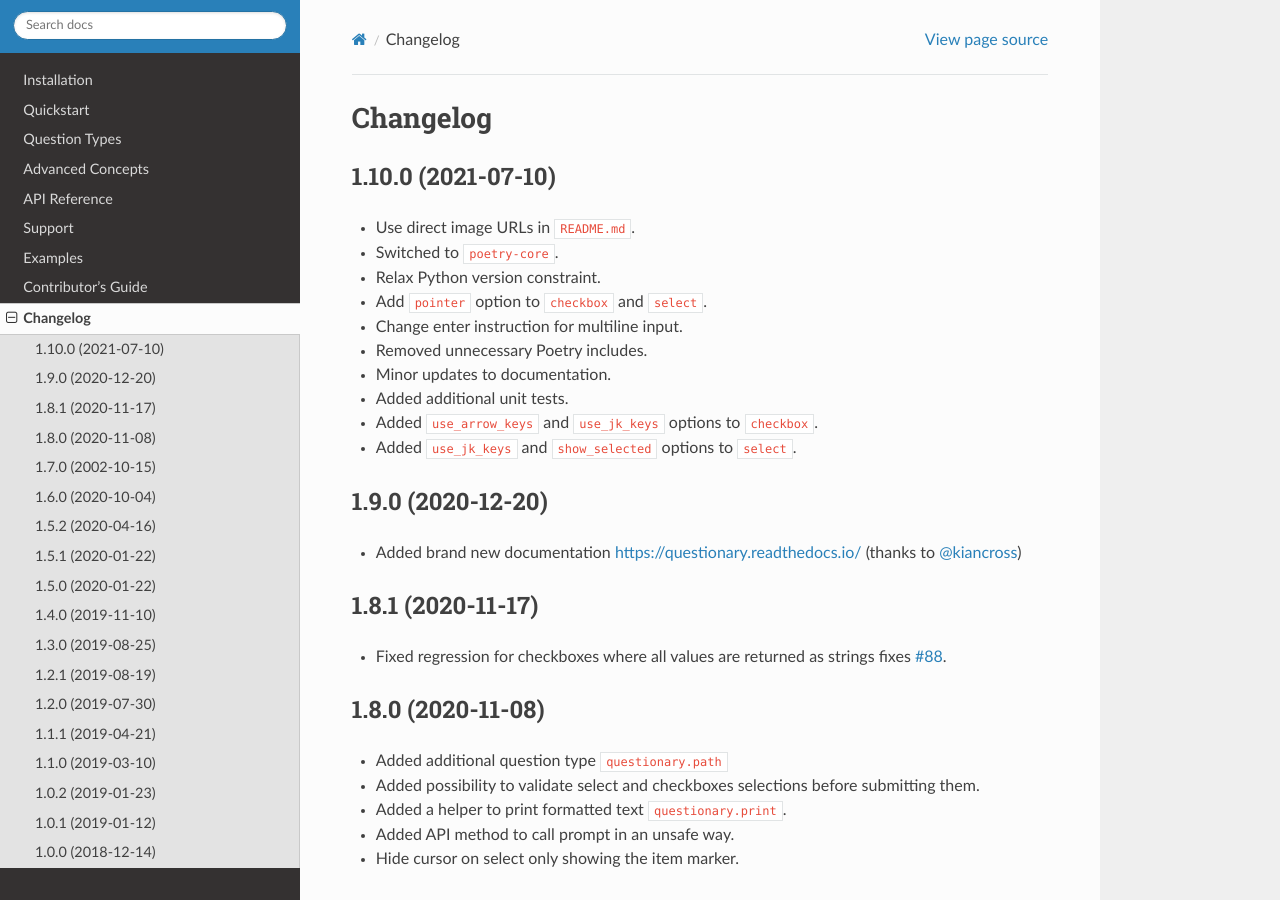
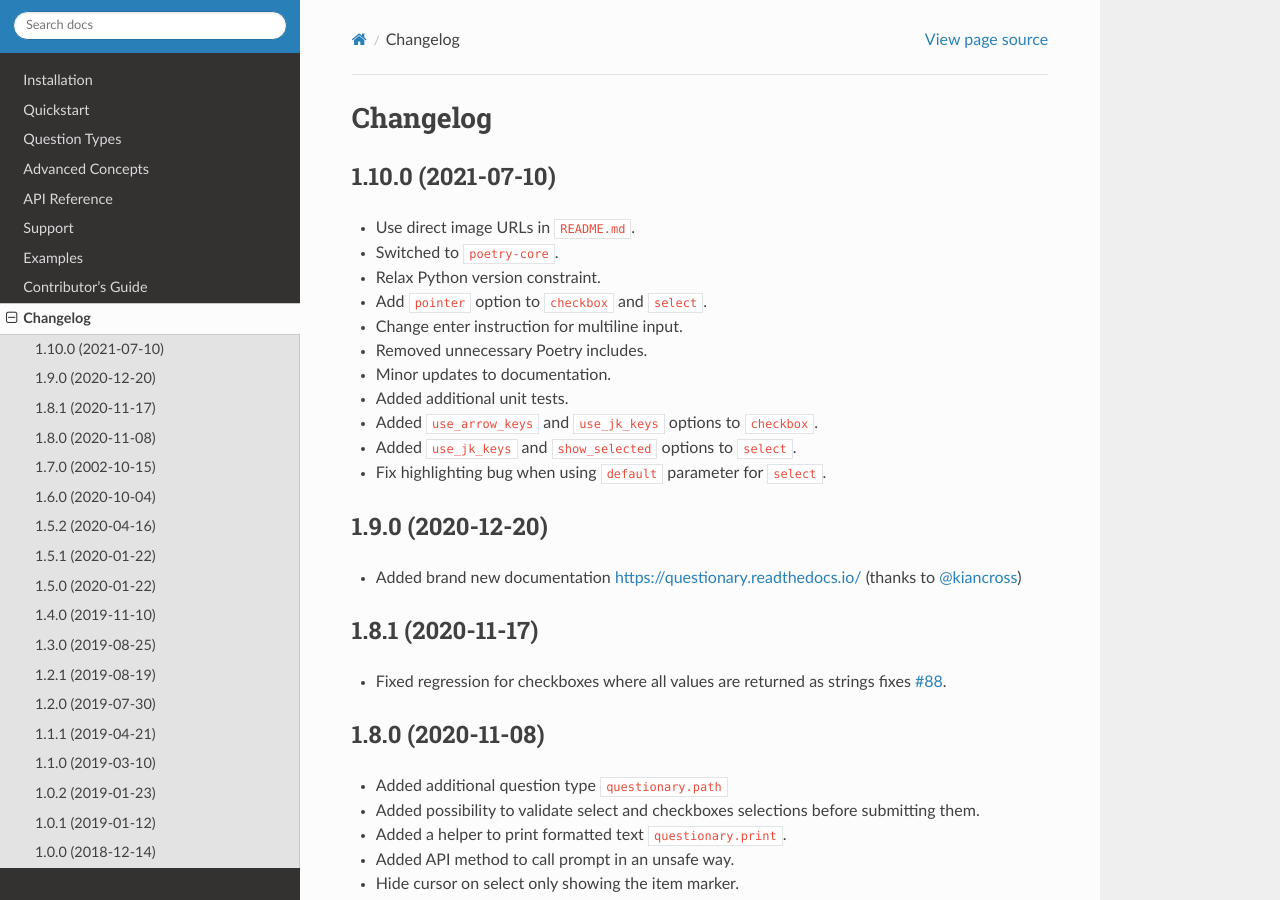
Before and after one commit to tmbo/questionary, a Sphinx documentation site: the page built from docs/pages/changelog.rst, in a window 1280 px wide and 900 px high. Built offline with Sphinx 7.4.7 and the Read the Docs theme 2.0.0, drawn with Linux system fonts in a browser that asks for light colours.

Commit message:
Add missing change to changelog

```diff
--- a/docs/pages/changelog.rst
+++ b/docs/pages/changelog.rst
@@ -17,6 +17,7 @@ Changelog
 * Added additional unit tests.
 * Added ``use_arrow_keys`` and ``use_jk_keys`` options to ``checkbox``.
 * Added ``use_jk_keys`` and ``show_selected`` options to ``select``.
+* Fix highlighting bug when using ``default`` parameter for ``select``.
 
 1.9.0 (2020-12-20)
 ##################
```
